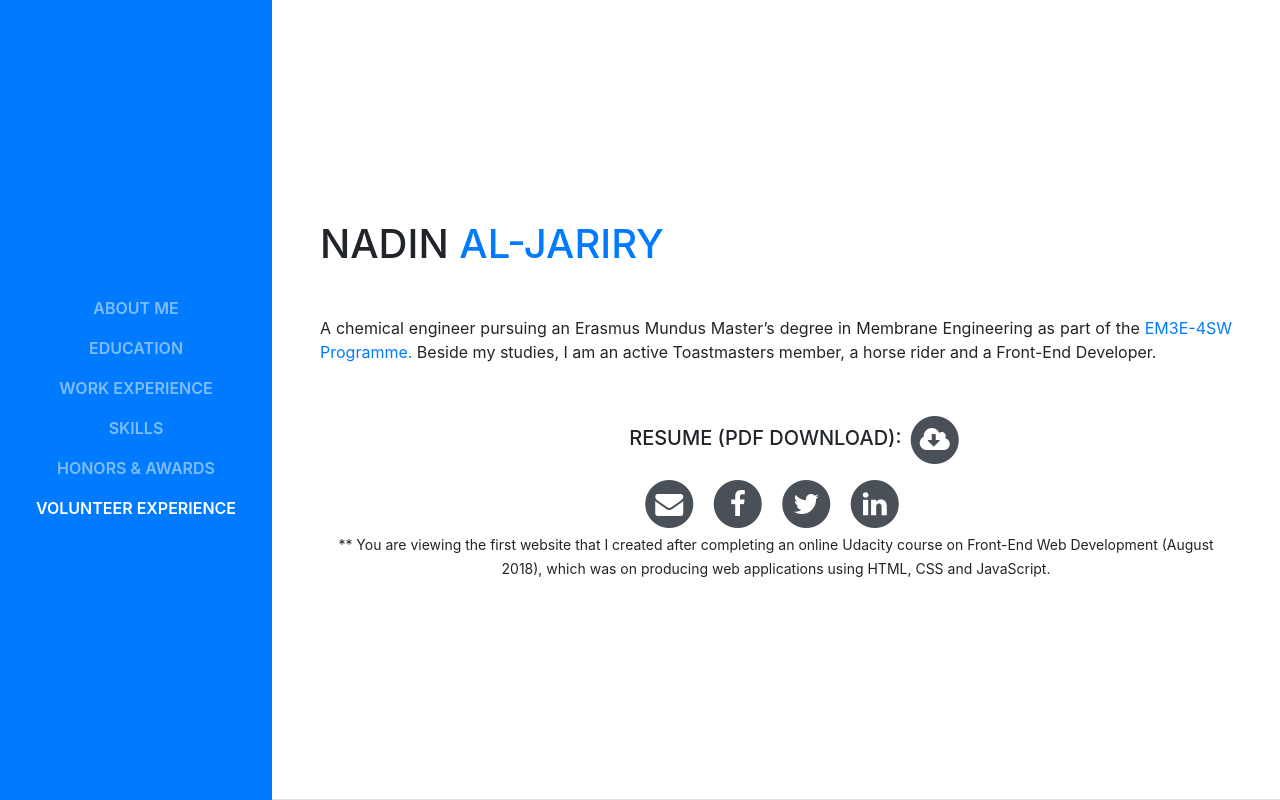
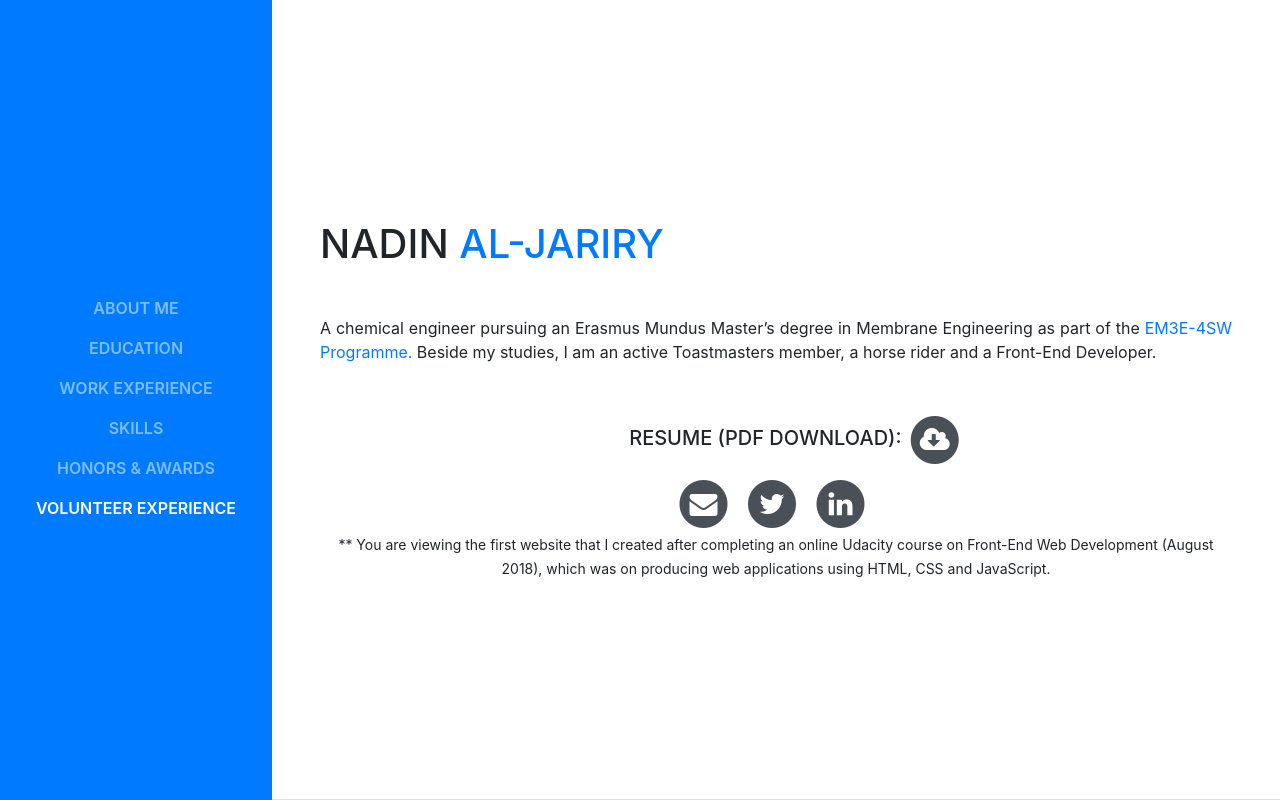
Before and after one commit to NadinAljariry/NadinAljariry.github.io, a website with bundled scripts: page index.html in a window 1280 px wide. Shown: the top 800 px of the page. Built offline with nearby package versions, Linux system fonts and the light colour scheme; a web font is replaced by a local one.

Commit message:
Social Icons fb removed

```diff
--- a/index.html
+++ b/index.html
@@ -121,14 +121,6 @@
             </li>
 
             <li class="list-inline-item">
-              <a href="https://www.facebook.com/NadinAljariry" target="_blank">
-                <span class="fa-stack fa-lg">
-                  <i class="fa fa-circle fa-stack-2x"></i>
-                  <i class="fa fa-facebook fa-stack-1x fa-inverse"></i>
-                </span>
-              </a>
-            </li>
-            <li class="list-inline-item">
               <a href="https://twitter.com/l_Nadin_l" target="_blank">
                 <span class="fa-stack fa-lg">
                   <i class="fa fa-circle fa-stack-2x"></i>
@@ -136,6 +128,7 @@
                 </span>
               </a>
             </li>
+
             <li class="list-inline-item">
               <a href="https://www.linkedin.com/in/nadin-aljariry/" target="_blank">
                 <span class="fa-stack fa-lg">
@@ -144,6 +137,7 @@
                 </span>
               </a>
             </li>
+
             <ul class="list-inline list-social-icons mb-0">
                 <li class="list-inline-item">
                       <span style="text-align: justify;font-size:14px"> ** You are viewing the first website that I created after completing an online Udacity course on Front-End Web Development (August 2018), which was on
```
